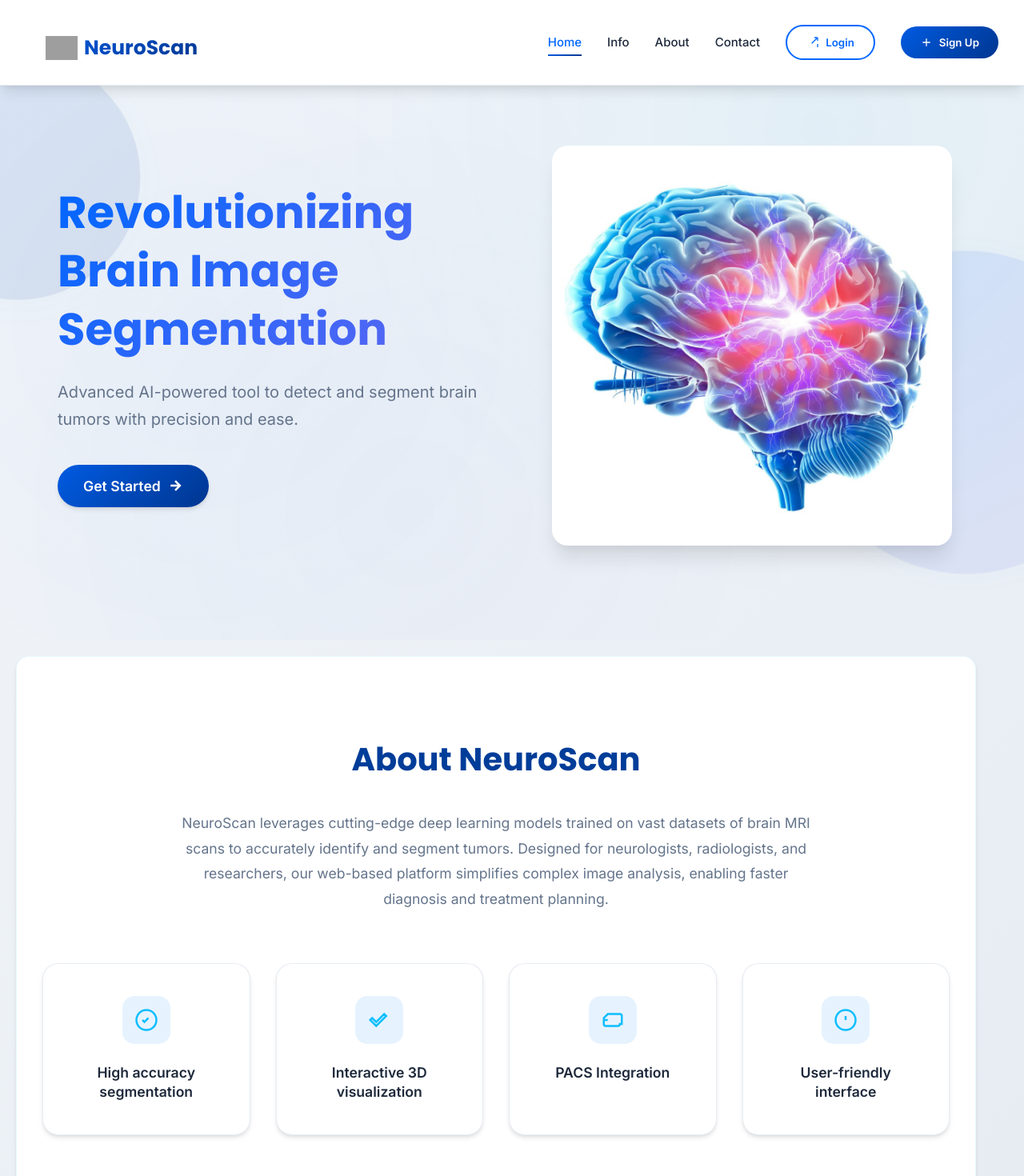
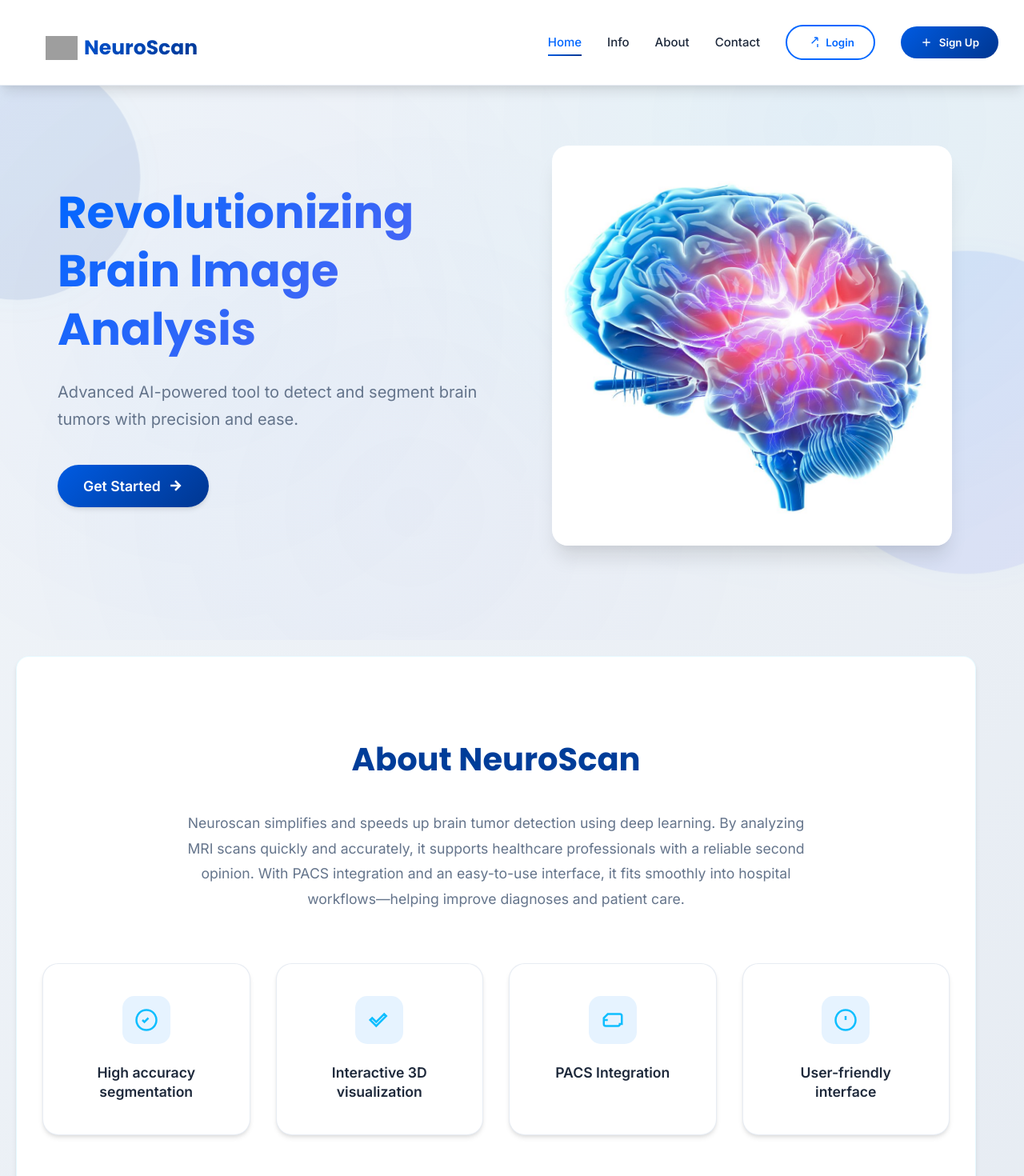
Before and after one commit to hafsahabib8/neuroscan, a React (Create React App) app: page /home in a window 1280 px wide. Shown: the top 1470 px of the page at 80% size. Built offline with nearby package versions, Linux system fonts and the light colour scheme; no server answers; grey boxes are pictures that could not be loaded.

Commit message:
Update home.jsx

```diff
--- a/src/components/home/home.jsx
+++ b/src/components/home/home.jsx
@@ -168,7 +168,7 @@ const Home = () => {
       {/* Hero Section */}
       <header id="home" className="hero-section fade-in-section">
         <div className="hero-text">
-          <h1>Revolutionizing Brain Image Segmentation</h1>
+          <h1>Revolutionizing Brain Image Analysis</h1>
           <p>
             Advanced AI-powered tool to detect and segment brain tumors with
             precision and ease.
@@ -202,11 +202,9 @@ const Home = () => {
       <section id="about" className="about-section fade-in-section">
         <h2>About NeuroScan</h2>
         <p>
-          NeuroScan leverages cutting-edge deep learning models trained on vast
-          datasets of brain MRI scans to accurately identify and segment tumors.
-          Designed for neurologists, radiologists, and researchers, our
-          web-based platform simplifies complex image analysis, enabling faster
-          diagnosis and treatment planning.
+        Neuroscan simplifies and speeds up brain tumor detection using deep learning.
+        By analyzing MRI scans quickly and accurately, it supports healthcare professionals with a reliable second opinion.
+        With PACS integration and an easy-to-use interface, it fits smoothly into hospital workflows—helping improve diagnoses and patient care.
         </p>
         <div className="features-grid">
           <FeatureCard
@@ -373,12 +371,12 @@ const Home = () => {
                 <i className="fas fa-envelope"></i> info@neuroscan.ai
               </li>
               <li>
-                <i className="fas fa-map-marker-alt"></i> Lahore, Pakistan
+                <i className="fas fa-map-marker-alt"></i> Islamabad, Pakistan
               </li>
               <li>
                 <i className="fab fa-github"></i>{" "}
                 <a
-                  href="https://github.com/neuroscan"
+                  href="https://github.com"
                   target="_blank"
                   rel="noopener noreferrer"
                 >
```
